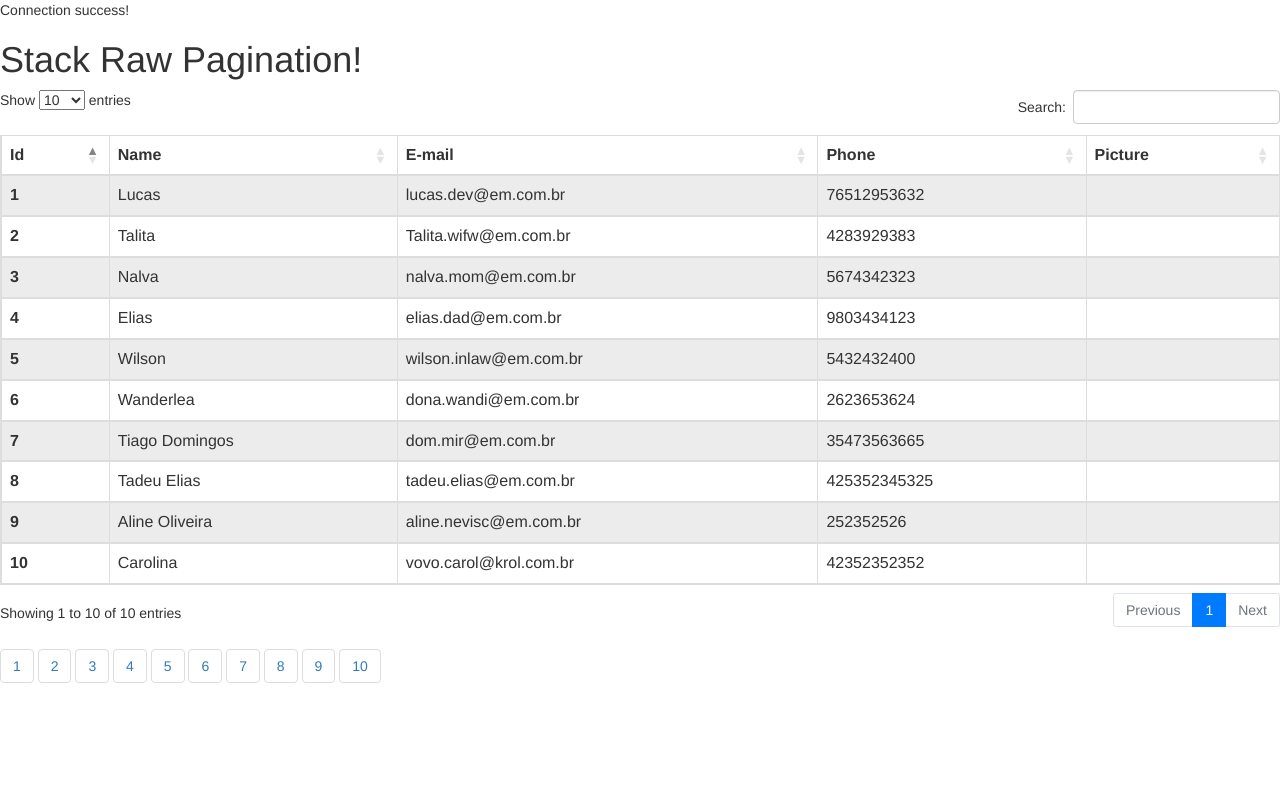
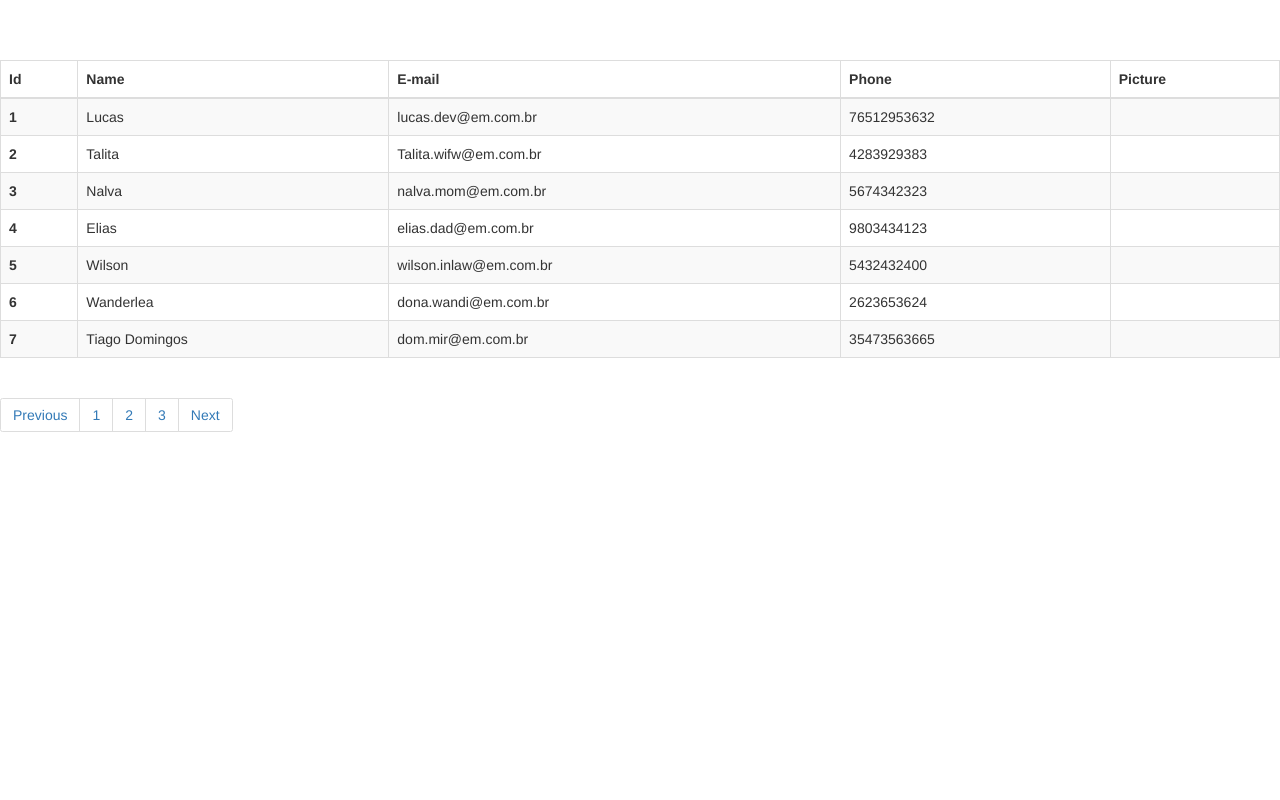
Before and after one commit to lucas0000miranda/stack-raw-pagination, a PHP site: page /pagination.php?page=0 in a window 1280 px wide. Run offline with PHP 8.4, Linux system fonts and the light colour scheme; data comes from the database, SQL or seed files in the repository; both versions use the stored data as it was after the commit; some libraries are stand-ins or nearby versions.

Commit message:
set pagination with previous and next buttons

```diff
--- a/RawPagination/DataBase/Connection.php
+++ b/RawPagination/DataBase/Connection.php
@@ -48,5 +48,4 @@ class Connection
 
         return $response;
     }
-
 }
--- a/RawPagination/DataBase/config.php
+++ b/RawPagination/DataBase/config.php
@@ -9,7 +9,7 @@
  * WARNING: Always set USER as root
  */
 
-const HOST = '172.27.0.2';
+const HOST = '172.28.0.2'; //This changes when you run the docker-compose
 const USER = 'root';
 const PASSWORD = '';
 const DB = 'my_db';
--- a/RawPagination/index.php
+++ b/RawPagination/index.php
@@ -4,21 +4,3 @@ require_once('./DataBase/config.php');
 require_once('./DataBase/Connection.php');
 
 $connection = new Connection(HOST, USER, PASSWORD, DB);
-
-if ($connection->getConnection())
-{
-    echo "Connection success!"."<br>";
-}
-    else {
-        echo  "Connection Failed";
-}
-
-//$myChosenRow = $connection->getDataByRow('select * from bdr', 'email');
-//foreach ($myChosenRow as $item) {
-//        echo $item."<br>";
-//    }
-
-//$myRow = $connection->getRow('select * from bdr');
-//foreach ($myRow as $item) {
-//    echo $item['email']."<br>";
-//}
--- a/RawPagination/pagination.php
+++ b/RawPagination/pagination.php
@@ -6,7 +6,20 @@
 
 include('index.php');
 
-$row = $connection->getRow('select * from bdr');
+$itemsPerPage = (int) 7;
+$currentPage = intval($_GET['page']);
+
+// row with LIMIT
+$row = $connection->getRow("select * from bdr LIMIT $currentPage,$itemsPerPage");
+$totalOfRow = $connection->getRow("select count(id) from bdr");
+$totalOfRegisted = (int) $totalOfRow[0][0];
+
+//quantity of pages
+$quoteOfPages = (int) ceil($totalOfRegisted/$itemsPerPage);
+
+//Directions buttons
+$previous = 0;
+$next = 0;
 
 ?>
 <!doctype html>
@@ -23,8 +36,10 @@ $row = $connection->getRow('select * from bdr');
     <title>Stack Raw Pagination</title>
 </head>
 <body>
-<h1>Stack Raw Pagination!</h1>
-<table id="example" class="table table-hover table-striped table-bordered">
+<br>
+<br>
+<br>
+<table class="table table-hover table-striped table-bordered">
     <thead>
     <tr>
         <th scope="col">Id</th>
@@ -46,11 +61,25 @@ $row = $connection->getRow('select * from bdr');
     <?php endforeach; ?>
     </tbody>
 </table>
-<?php foreach ($row as $item) : ?>
-<ul class="pagination">
-    <li class="paginate_button"><a href="#" aria-controls="example" data-dt-idx="<?php echo $item['id'] ?>" tabindex="0"><?php echo $item['id'] ?></a></li>
-</ul>
-<?php endforeach; ?>
+<nav aria-label="Page navigation example">
+    <ul class="pagination">
+        <?php if ($currentPage>0) : ?>
+        <li class="page-item"><a class="page-link" href="pagination.php?page=<?php echo $currentPage-1 ?>">Previous</a></li>
+        <?php else :?>
+            <li class="page-item"><a class="page-link" href="#">Previous</a></li>
+        <?php endif?>
+        <?php for($i=0; $i<=$quoteOfPages; $i++) : ?>
+           <li class="page-item">
+               <a class="page-link" href="pagination.php?page=<?php echo $i?>"><?php echo $i+1?></a></li>
+        <?php endfor?>
+        <?php if($currentPage<=3) :?>
+        <li class="page-item"><a class="page-link" href="pagination.php?page=<?php echo $currentPage+1; ?>">Next</a></li>
+        <?php else :?>
+            <li class="page-item"><a class="page-link" href="#">Next</a></li>
+        <?php endif?>
+    </ul>
+</nav>
+
 
 <!-- Optional JavaScript -->
 <!-- jQuery first, then Popper.js, then Bootstrap JS -->
@@ -61,11 +90,5 @@ $row = $connection->getRow('select * from bdr');
 <script src="https://code.jquery.com/jquery-3.3.1.js" integrity="sha384-JZR6Spejh4U02d8jOt6vLEHfe/JQGiRRSQQxSfFWpi1MquVdAyjUar5+76PVCmYl" crossorigin="anonymous"></script>
 <script src="https://cdn.datatables.net/1.10.20/js/jquery.dataTables.min.js" integrity="sha384-JZR6Spejh4U02d8jOt6vLEHfe/JQGiRRSQQxSfFWpi1MquVdAyjUar5+76PVCmYl" crossorigin="anonymous"></script>
 <script src="https://cdn.datatables.net/1.10.20/js/dataTables.bootstrap.min.js" integrity="sha384-JZR6Spejh4U02d8jOt6vLEHfe/JQGiRRSQQxSfFWpi1MquVdAyjUar5+76PVCmYl" crossorigin="anonymous"></script>
-
-<script>
-    $(document).ready(function() {
-        $('#example').DataTable();
-    } );
-</script>
 </body>
 </html>
```
Also changed, not shown: RawPagination/DataBase/schema.sql (+15 -0 lines).
